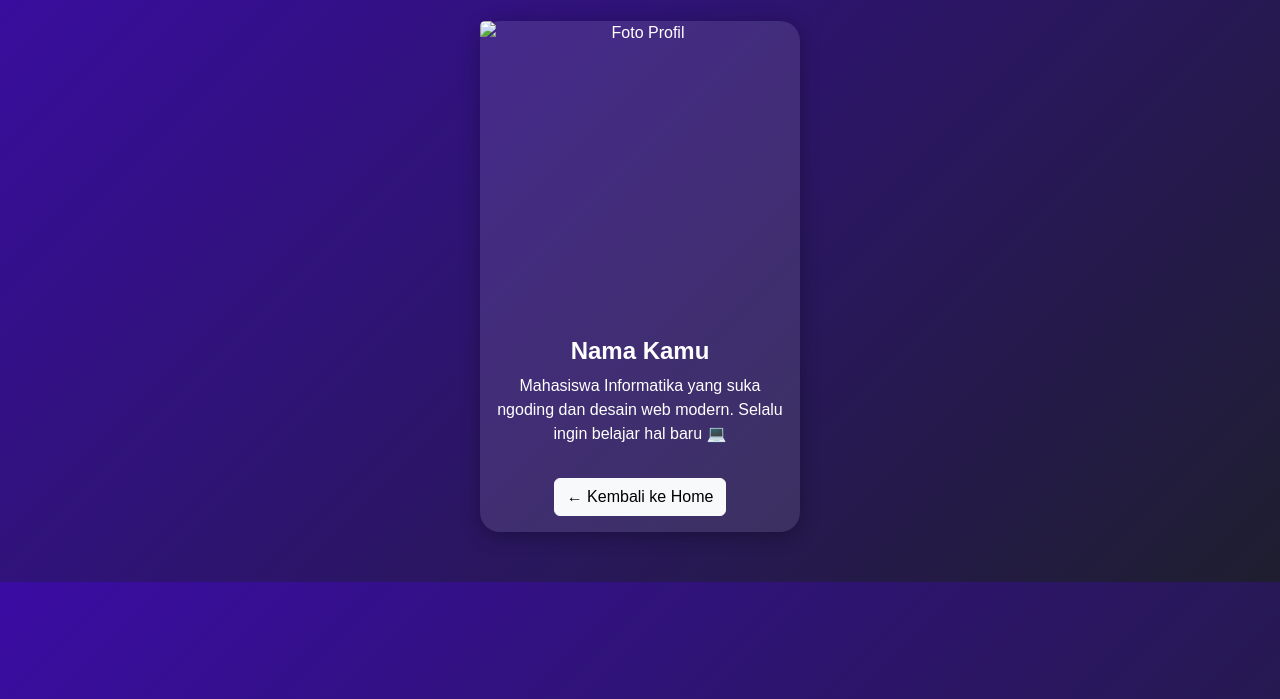
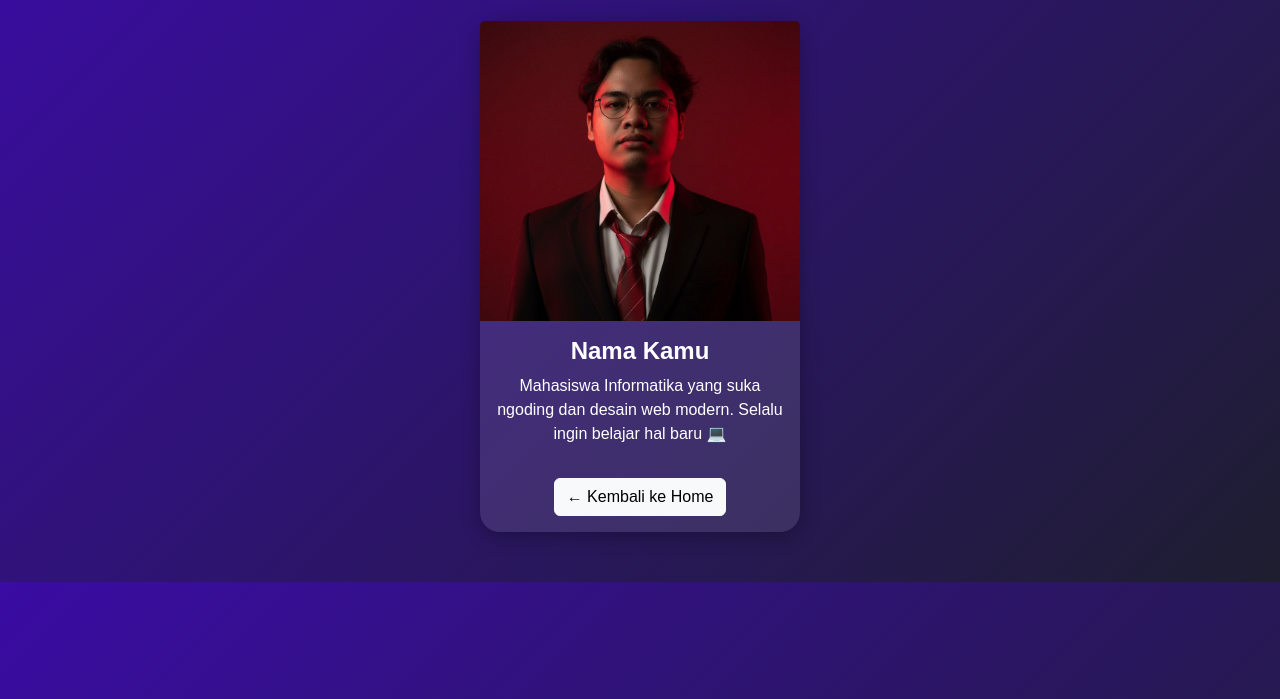
Before and after one commit to muhammad-akbar-space/belajar-bootstrap, a plain HTML site: page about/index.html in a window 1280 px wide. Shown: the part 101-800 px from the top of the page. Drawn offline with Linux system fonts and the light colour scheme.

Commit message:
Update profile image

```diff
--- a/about/index.html
+++ b/about/index.html
@@ -33,7 +33,7 @@
 <body>
   <h1 class="mb-4">Tentang Saya</h1>
   <div class="card mx-auto" style="width: 20rem;">
-    <img src="c:\Users\Dell\Pictures\Screenshots\Screenshot 2025-10-04 072747.png" class="card-img-top" alt="Foto Profil">
+   <img src="../images/imgprofil.jpg" class="card-img-top" alt="Foto Profil">
     <div class="card-body">
       <h4 class="card-title fw-bold">Nama Kamu</h4>
       <p class="card-text">Mahasiswa Informatika yang suka ngoding dan desain web modern. Selalu ingin belajar hal baru 💻</p>
```
Also changed, not shown: images/imgprofil.jpg (added).
